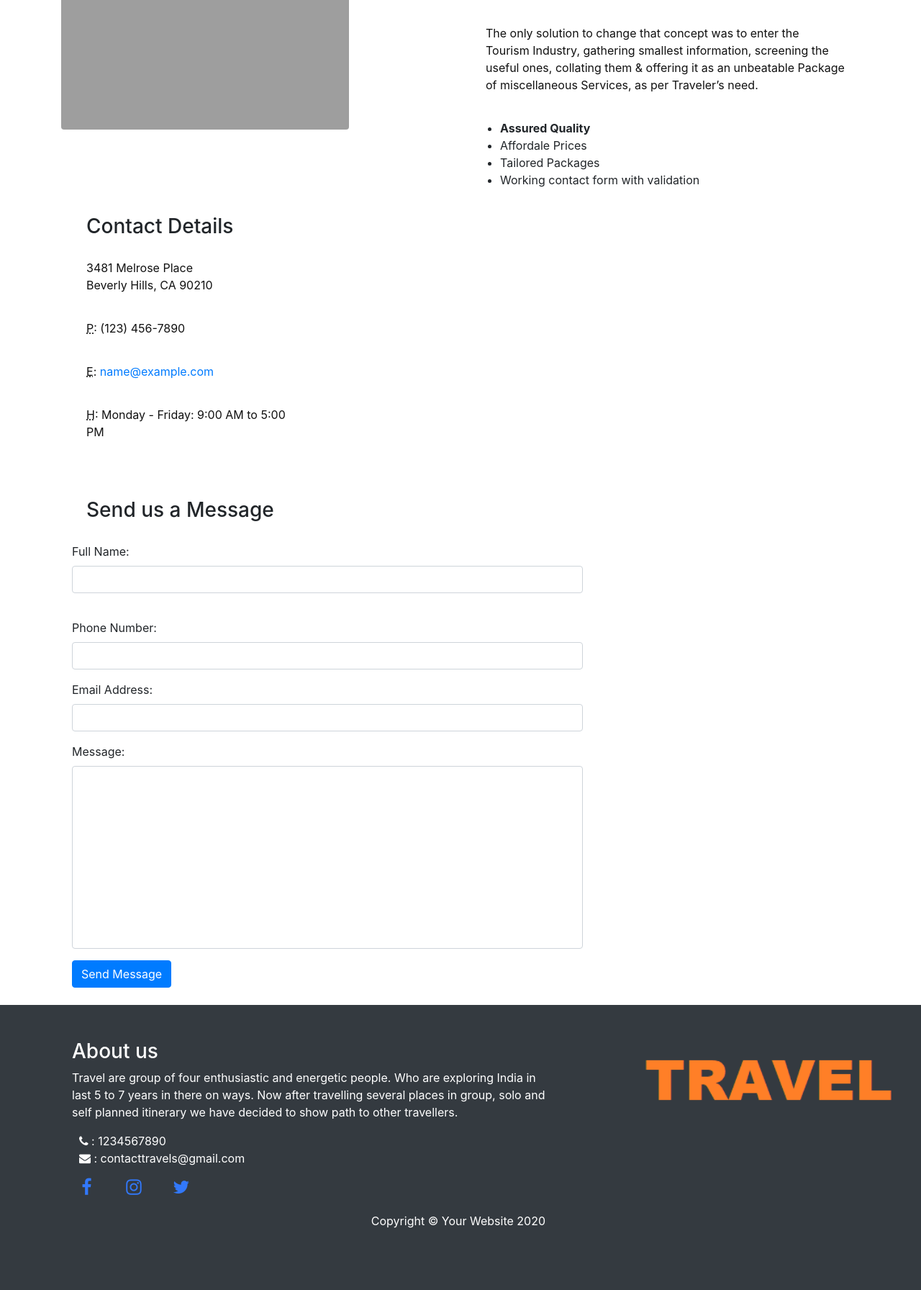
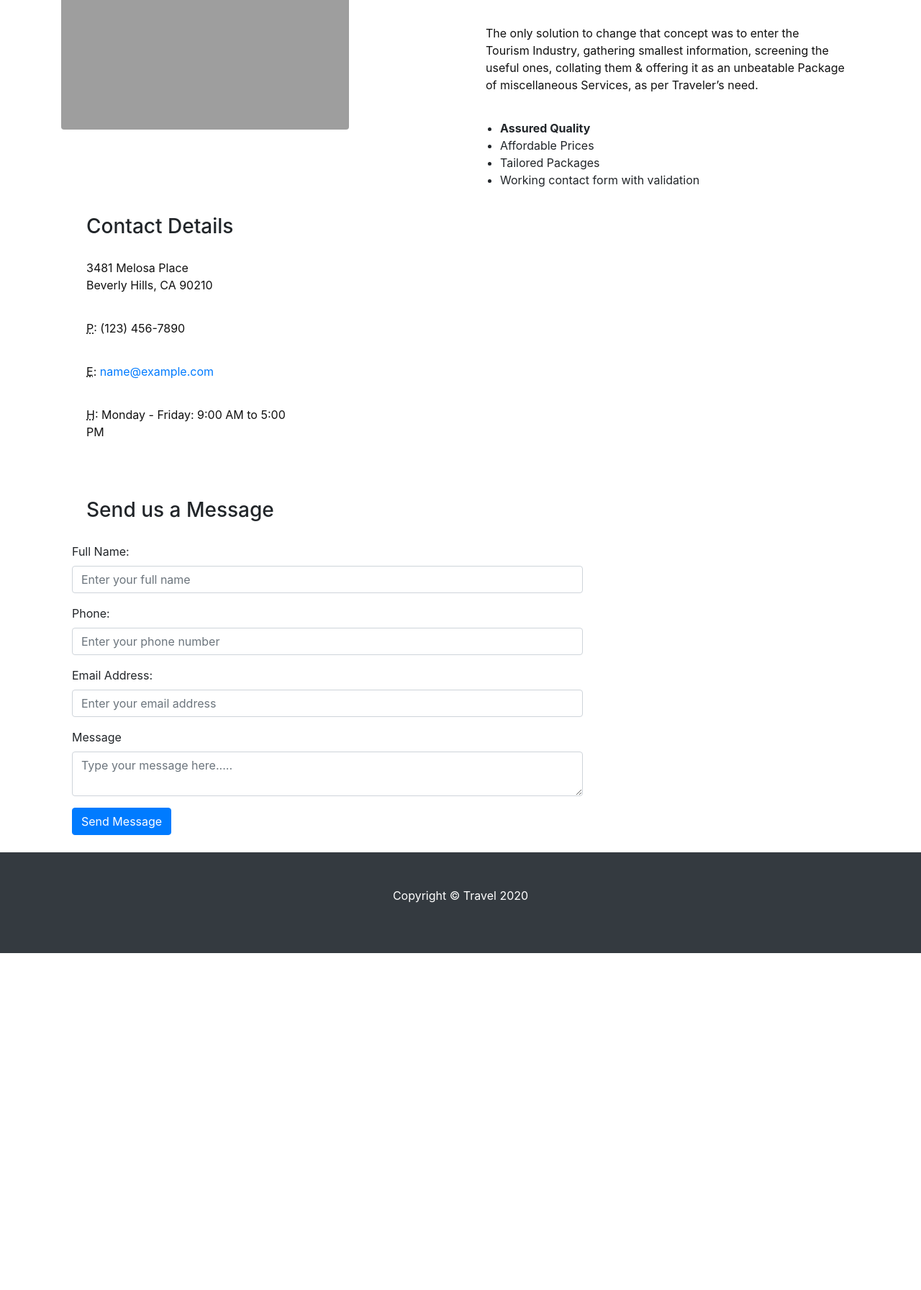
Before and after one commit to skisti/python-website, a Flask app: page /contact in a window 1280 px wide. Shown: the part 220-2012 px from the top of the page at 72% size. After the commit the page ends 1544 px from the top, so only its background shows below. Run offline with Flask 2, Linux system fonts and the light colour scheme; some libraries are stand-ins or nearby versions; grey boxes are pictures that could not be loaded.

Commit message:
Add files via upload

```diff
--- /dev/null
+++ b/forms.py
@@ -0,0 +1,11 @@
+from flask_wtf import FlaskForm
+from wtforms import StringField, IntegerField, SubmitField, TextAreaField
+from wtforms.validators import InputRequired, Length, Email, NumberRange
+
+
+class ContactForm(FlaskForm):
+    name = StringField("Full Name:", validators=[InputRequired(), Length(min=3, message="Please enter a valid name.")])
+    phone = IntegerField("Phone:", validators=[InputRequired(), NumberRange(min=8, max=15, message="Please enter valid phone number")])
+    email = StringField("Email Address:", validators=[InputRequired(), Email()])
+    message = TextAreaField("Message")
+    submit = SubmitField("Send Message")
--- a/main.py
+++ b/main.py
@@ -1,23 +1,23 @@
 from flask import Flask, redirect, render_template, url_for, request, flash
 from flask_sqlalchemy import SQLAlchemy
 from datetime import datetime
-from sqlalchemy.orm import validates
-import re
-import secrets
+from forms import ContactForm
+import json
 
+with open('config.json', 'r') as c:
+    params = json.load(c)["params"]
 
 app = Flask(__name__)
 
-secret_key = secrets.token_hex(16)
-app.config['SECRET_KEY'] = secret_key
-app.config['SQLALCHEMY_DATABASE_URI'] = 'mysql://root:@localhost/travellers'
+app.secret_key = "Secret"
+app.config['SQLALCHEMY_DATABASE_URI'] = params['local_uri']
 app.config["SQLALCHEMY_TRACK_MODIFICATIONS"] = False
 db = SQLAlchemy(app)
 
 
 class Contact(db.Model):
     sno = db.Column(db.Integer, primary_key=True)
-    name = db.Column(db.String(20), nullable=False)
+    name = db.Column(db.String(50), nullable=False)
     phone = db.Column(db.String(20), nullable=False)
     email = db.Column(db.String(30), nullable=False)
     message = db.Column(db.String(500), nullable=False)
@@ -26,76 +26,49 @@ class Contact(db.Model):
 
 @app.route("/")
 def home():
-    return render_template("index.html")
+    return render_template("index.html", params=params)
 
 
 @app.route("/contact", methods=["GET", "POST"])
 def contact():
-    name = request.form.get("name")
-    phone = request.form.get("phone")
-    email = request.form.get("email")
-    message = request.form.get("message")
-
-    if request.method == "POST":
-        name = request.form("name")
-        phone = request.form("phone")
-        email = request.form("email")
-
+    form = ContactForm()
+    if form.validate_on_submit() and request.method == "POST":
+        name = request.form.get("name")
+        phone = request.form.get("phone")
+        email = request.form.get("email")
+        message = request.form.get("message")
         entry = Contact(name=name, phone=phone, email=email, message=message, date=datetime.now())
         db.session.add(entry)
         db.session.commit()
         flash('Thank you ' + name + ' for contacting us')
-        return render_template('contact.html')
-    else:
-        return render_template('contact.html')
+        return redirect('/contact')
+    return render_template('contact1.html', params=params, form=form)
 
 
-@validates("name")
-def validate_name(self, key, name):
-    if not name:
-        raise AssertionError('Name must not be empty')
-
-    return self.name
-
-
-@validates("phone")
-def validate_phone(self, key, phone):
-    if not phone:
-        raise AssertionError('Phone number must not be empty')
-    if not re.match("[0-9]", phone):
-        raise AssertionError('Enter the correct phone number')
-
-    return self.phone
-
-
-@validates('email')
-def validate_email(self, key, email):
-    if not email:
-        raise AssertionError('Enter an email address')
-    if not re.match("[A-Z0-9] + @[A-Z0-9.-]+.[A-Z]", email):
-        raise AssertionError('Enter the correct email address')
-
-    return self.email
+@app.route('/signup')
+def signup():
+    form = ContactForm()
+    return render_template('signup.html', form=form)
 
 
 @app.route("/blog")
 def blog():
-    return render_template("404.html")
+    return render_template("blog.html", params=params)
 
 
 @app.route("/spiti")
 def spiti():
-    return render_template("spiti-valley.html")
+    return render_template("spiti-valley.html", params=params)
 
 
 @app.route("/chopta")
 def chopta():
-    return render_template("chopta.html")
+    return render_template("chopta.html", params=params)
 
 
 @app.route("/mysore")
 def mysore():
-    return render_template("coorg.html")
+    return render_template("coorg.html", params=params)
 
 
 if __name__ == "__main__":
--- a/templates/contact.html
+++ b/templates/contact.html
@@ -5,13 +5,13 @@
       {% with messages = get_flashed_messages() %}
           {% if messages %}
         {% for message in messages %}
-          <div class="alert alert-success">
+          <div class="alert alert-danger">
           <strong>{{ message }}</strong>
           </div>
+  </p>
         {% endfor %}
           {% endif %}
       {% endwith %}
-    </p>
 
 
 <div class="container">
@@ -37,7 +37,7 @@
           <li>
             <strong>Assured Quality</strong>
           </li>
-          <li>Affordale Prices</li>
+          <li>Affordable Prices</li>
           <li>Tailored Packages</li>
           <li>Working contact form with validation</li>
 
@@ -85,30 +85,32 @@
     <div class="row">
       <div class="col-lg-8 mb-4">
         <h3>Send us a Message</h3>
-        <form name="sentMessage" id="contactForm" action = "/contact" method="post" novalidate>
+        <form name="sentMessage" id="contactForm" action = "/contact" method="post" role="form" novalidate>
+
           <div class="control-group form-group">
             <div class="controls">
-              <label>Full Name:</label>
-              <input type="text" class="form-control" id="name" name="name" required data-validation-required-message="Please enter your name.">
-              <p class="help-block"></p>
+              <label for="name">Full Name:</label>
+              <input type="text" class="form-control" id="name" name="name" placeholder="Enter your full name"/>
             </div>
           </div>
           <div class="control-group form-group">
             <div class="controls">
-              <label>Phone Number:</label>
-              <input type="tel" class="form-control" id="phone" name="phone" required data-validation-required-message="Please enter your phone number.">
+              <label for="phone">Phone Number:</label>
+
+              <input type="tel" class="form-control" id="phone" name="phone" placeholder="Enter your phone number"/>
             </div>
           </div>
           <div class="control-group form-group">
             <div class="controls">
-              <label>Email Address:</label>
-              <input type="email" class="form-control" id="email" name="email" required data-validation-required-message="Please enter your email address.">
+              <label for="email">Email Address:</label>
+
+              <input type="email" class="form-control" id="email" name="email" placeholder="Enter your email address"/>
             </div>
           </div>
           <div class="control-group form-group">
             <div class="controls">
               <label>Message:</label>
-              <textarea rows="10" cols="100" class="form-control" id="message" name="message" required data-validation-required-message="Please enter your message" maxlength="999" style="resize:none"></textarea>
+              <textarea rows="10" cols="100" class="form-control" id="message" name="message" placeholder="Type your message here"></textarea>
             </div>
           </div>
           <div id="success"></div>
--- /dev/null
+++ b/templates/contact1.html
@@ -0,0 +1,147 @@
+{% extends "layout.html" %}
+{% block body %}
+
+   <p>
+      {% with messages = get_flashed_messages() %}
+          {% if messages %}
+        {% for message in messages %}
+          <div class="alert alert-primary">
+          <strong>{{ message }}</strong>
+          </div>
+
+        {% endfor %}
+          {% endif %}
+      {% endwith %}
+
+        {% for error in form.errors %}
+            <div class="alert alert-danger">
+          <strong>{{"Please enter a valid" }} {{ error}}</strong>
+          </div>
+            {% endfor %}
+
+
+
+<div class="container">
+
+    <!-- Page Heading/Breadcrumbs -->
+    <h1 class="mt-4 mb-3">
+      <small> </small>
+    </h1>
+
+
+
+    <!-- Intro Content -->
+    <div class="row">
+      <div class="col-lg-6">
+        <img class="img-fluid rounded mb-4" src="{{ url_for('static', filename='img/we4.jpg') }}" alt="">
+      </div>
+      <div class="col-lg-6">
+        <h2>Travel</h2>
+        <p>Travel is a registered travel company. We are a team of adventure enthusiasts that specializes in tailor made tours for individuals and groups for travels across India.<br>
+
+        <p>The only solution to change that concept was to enter the Tourism Industry, gathering smallest information, screening the useful ones, collating them & offering it as an unbeatable Package of miscellaneous Services, as per Traveler’s need.</p>
+        <ul>
+          <li>
+            <strong>Assured Quality</strong>
+          </li>
+          <li>Affordable Prices</li>
+          <li>Tailored Packages</li>
+          <li>Working contact form with validation</li>
+
+        </ul>
+      </div>
+    </div>
+    <!-- /.row -->
+
+  <!-- Page Content -->
+  <div class="container">
+
+    <!-- Page Heading/Breadcrumbs -->
+
+
+    <!-- Content Row -->
+    <div class="row">
+      <!-- Map Column -->
+
+      <!-- Contact Details Column -->
+      <div class="col-lg-4 mb-4">
+        <h3>Contact Details</h3>
+        <p>
+          3481 Melosa Place
+          <br>Beverly Hills, CA 90210
+          <br>
+        </p>
+        <p>
+          <abbr title="Phone">P</abbr>: (123) 456-7890
+        </p>
+        <p>
+          <abbr title="Email">E</abbr>:
+          <a href="mailto:name@example.com">name@example.com
+          </a>
+        </p>
+        <p>
+          <abbr title="Hours">H</abbr>: Monday - Friday: 9:00 AM to 5:00 PM
+        </p>
+      </div>
+    </div>
+    <!-- /.row -->
+
+
+    <!-- Contact Form -->
+    <!-- In order to set the email address and subject line for the contact form go to the bin/contact_me.php file. -->
+    <div class="row">
+      <div class="col-lg-8 mb-4">
+        <h3>Send us a Message</h3>
+        <form name="sentMessage" id="contactForm" action = "/contact" method="post" role="form" novalidate>
+          {{ form.hidden_tag() }}
+            <div class="control-group form-group">
+            <div class="controls">
+              {{ form.name.label }}
+              {{ form.name(class='form-control', id='name', placeholder='Enter your full name') }}
+            </div>
+          </div>
+            {% for error in form.name.errors %}
+            <div class="alert alert-danger">
+          <strong>{{ error }}</strong>
+          </div>
+            {% endfor %}
+          <div class="control-group form-group">
+            <div class="controls">
+              {{ form.phone.label }}
+              {{ form.phone(class='form-control', id='phone', placeholder='Enter your phone number') }}
+            </div>
+          </div>
+            {% for error in form.phone.errors %}
+            <div class="alert alert-danger">
+          <strong>{{ error }}</strong>
+          </div>
+            {% endfor %}
+          <div class="control-group form-group">
+            <div class="controls">
+              {{ form.email.label }}
+              {{ form.email(class='form-control', id='email', placeholder='Enter your email address') }}
+            </div>
+          </div>
+            {% for error in form.email.errors %}
+            <div class="alert alert-danger">
+          <strong>{{ error }}</strong>
+          </div>
+            {% endfor %}
+          <div class="control-group form-group">
+            <div class="controls">
+               {{ form.message.label }}
+               {{ form.message(class='form-control', id='message', placeholder='Type your message here.....') }}
+            </div>
+          </div>
+          <div id="success"></div>
+          <!-- For success/fail messages -->
+            {{ form.submit(class='btn btn-primary', id='sendMessageButton') }}
+        </form>
+      </div>
+
+    <!-- /.row -->
+    </div>
+  </div>
+</div>
+
+  {% endblock %}
--- a/templates/layout.html
+++ b/templates/layout.html
@@ -1,6 +1,12 @@
 <!DOCTYPE html>
 <html lang="en">
+<style>
+    .py-5{
+        padding-bottom: 5px;
 
+    }
+
+</style>
 <head>
 
     <meta charset="utf-8">
@@ -71,56 +77,21 @@
 
 
     <!-- Footer -->
-    <footer class="py-5 bg-dark">
-        <img class="day-img-left1" src="{{ url_for('static', filename='img/logo10.png') }}" alt="Spiti image">
-        <div class="day-content1">
-            <article class="day-info-left1">
-                <h3>About us</h3>
-                <p>Travel are group of four enthusiastic and energetic people. Who are exploring India in last 5 to
-                    7 years in there on ways. Now after travelling several places in group, solo and self planned
-                    itinerary we have decided to show path to other travellers.
 
-                </p>
-                <ul class="quick-contact">
-                    <li><i class="fa fa-phone text-blue"></i> : 1234567890</li>
-                    <li><i class="fa fa-envelope text-blue"></i> : contacttravels@gmail.com</li>
-                </ul>
+  <!-- Footer -->
+  <footer class="py-5 bg-dark">
 
+    <div class="container">
+      <p class="m-0 text-center text-white">Copyright &copy; Travel 2020</p>
+    </div>
 
-                <div class="main">
-                    <div class="flex-container">
-
-
-                        <div class="flex-items">
-                            <a link href="https://www.facebook.com/" target="_blank"> <i class="fa fa-facebook text-blue"></i></a>
-                        </div>
-
-
-                        <div class="flex-items">
-                            <a link href="https://www.instagram.com/" target="_blank"> <i class="fa fa-instagram text-blue"></i></a>
-
-                        </div>
-                        <div class="flex-items">
-                            <a link href="https://twitter.com/" target="_blank"> <i class="fa fa-twitter text-blue"></i></a>
-                        </div>
-                    </div>
-
-
-                </div>
-                <p class="m-0 text-right text-black">Copyright &copy; Your Website 2020</p>
-            </article>
-            <!-- /.container -->
-        </div>
-    </footer>
+    <!-- /.container -->
+  </footer>
 
     <!-- Bootstrap core JavaScript -->
     <script src="{{ url_for('static', filename='vendor/jquery/jquery.min.js') }}"></script>
     <script src="{{ url_for('static', filename='vendor/bootstrap/js/bootstrap.bundle.min.js') }}"></script>
 
-    <!-- contact form JavaScript -->
-    <script src="js/jqBootstrapValidation.js"></script>
-    <script src="js/contact_me.js"></script>
-
 
 </body>
 
```
Also changed, not shown: config.json (added, +14 -0 lines), templates/blog.html (added, +91 -0 lines), templates/signup.html (added, +24 -0 lines).
